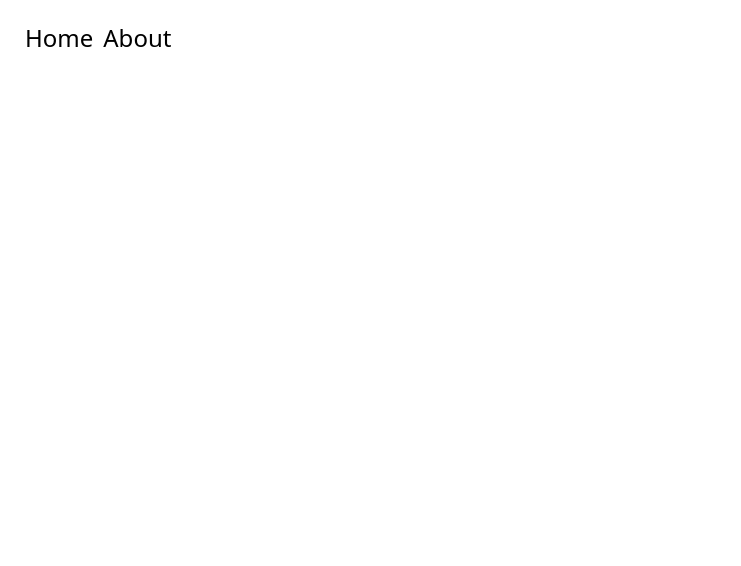
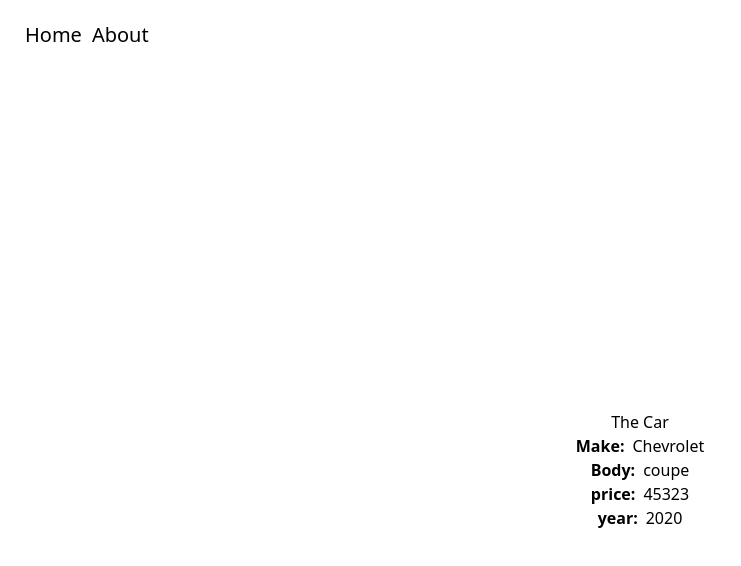
Before and after one commit to adaji025/vue-sidebar, a Vue app: page /car/1 in a window 1280 px wide. Before the commit this address had no page. Shown: the top 566 px of the page, without its empty margins (0-741 px from the left). Built offline with nearby package versions, Linux system fonts and the light colour scheme.

Commit message:
handle dynamic routing

```diff
--- a/src/App.vue
+++ b/src/App.vue
@@ -15,7 +15,8 @@ import { RouterView, RouterLink } from "vue-router";
 <style scoped>
 .links {
   padding: 20px;
-  font-size: 24px;
+  font-size: 20px;
+  font-weight: 500;
 }
 
 .links a {
@@ -24,5 +25,6 @@ import { RouterView, RouterLink } from "vue-router";
 .active {
   font-weight: bold;
   color: green;
+  border-bottom: 2px solid green;
 }
 </style>
--- a/src/components/Header.vue
+++ b/src/components/Header.vue
@@ -1,13 +1,9 @@
-<template lang="">
-    <div>
-
-    </div>
+<template>
+  <div class="container">
+    <h1>The Car</h1>
+  </div>
 </template>
 <script>
-export default {
-
-}
+export default {};
 </script>
-<style lang="">
-
-</style>
+<style></style>
--- a/src/router/index.js
+++ b/src/router/index.js
@@ -1,6 +1,7 @@
 import { createRouter, createWebHistory } from "vue-router";
-import HomeView from "../views/HomeView.vue"
-import AboutView from "../views/AboutView.vue"
+import HomeView from "../views/HomeView.vue";
+import AboutView from "../views/AboutView.vue";
+import CarView from "../views/CarView.vue";
 
 const router = createRouter({
   history: createWebHistory(import.meta.env.BASE_URL),
@@ -8,14 +9,19 @@ const router = createRouter({
     {
       path: "/",
       name: "home",
-      component: HomeView
+      component: HomeView,
     },
     {
       path: "/about",
       name: "about",
-      component: AboutView
+      component: AboutView,
+    },
+    {
+      path: "/car/:id",
+      name: "car",
+      component: CarView,
     },
   ],
 });
 
-export default router
+export default router;
--- /dev/null
+++ b/src/views/CarView.vue
@@ -0,0 +1,37 @@
+<script setup>
+import { useRoute } from "vue-router";
+import { ref, onBeforeMount } from "vue";
+import cars from "../data.json";
+
+const route = useRoute();
+const { id } = route.params;
+
+const car = ref(null);
+onBeforeMount(() => {
+  car.value = cars.find((c) => c.id === parseInt(id));
+});
+</script>
+
+<template>
+  <div class="container">
+    <h1>The Car</h1>
+    <div class="flex gap-2">
+      <div class="font-bold">Make:</div>
+      <div>{{ car.make }}</div>
+    </div>
+    <div class="flex gap-2">
+      <div class="font-bold">Body:</div>
+      <div>{{ car.body }}</div>
+    </div>
+    <div class="flex gap-2">
+      <div class="font-bold">price:</div>
+      <div>{{ car.price }}</div>
+    </div>
+    <div class="flex gap-2">
+      <div class="font-bold">year:</div>
+      <div>{{ car.year }}</div>
+    </div>
+  </div>
+</template>
+
+<style></style>
--- a/src/views/HomeView.vue
+++ b/src/views/HomeView.vue
@@ -1,6 +1,9 @@
 <script setup>
 import carsData from "../data.json";
 import { ref } from "vue";
+import { useRouter } from "vue-router";
+
+const router = useRouter();
 
 const cars = ref(carsData);
 </script>
@@ -9,7 +12,12 @@ const cars = ref(carsData);
   <main class="container">
     <h1>Our cars</h1>
     <div class="cards">
-      <div v-for="car in cars" :key="car.id" class="card">
+      <div
+        v-for="car in cars"
+        :key="car.id"
+        class="card"
+        @click="router.push(`/car/${car.id}`)"
+      >
         <h1>{{ car.make }}</h1>
         <p>{{ car.price }}</p>
       </div>
@@ -20,7 +28,7 @@ const cars = ref(carsData);
 <style scoped>
 .cards {
   display: flex;
-  width: 1000px;
+  max-width: 1000px;
   flex-wrap: wrap;
   margin-top: 50px;
   justify-content: center;
```
